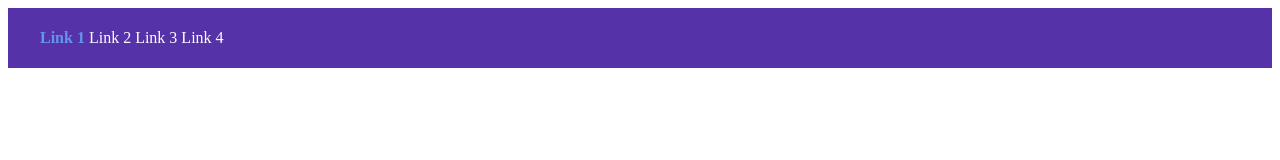
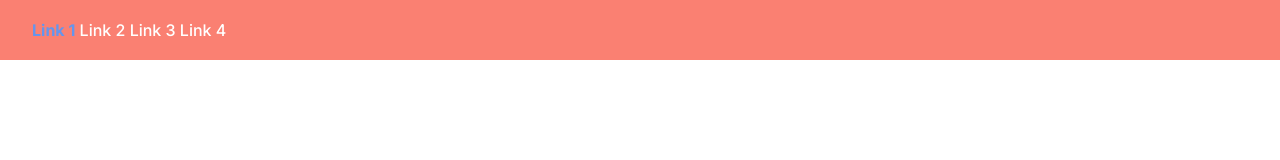
Before and after one commit to pulpodj/ecommerce-bootcamp, a plain HTML site: page index.html in a window 1280 px wide. Drawn offline with Linux system fonts and the light colour scheme; a web font is replaced by a local one.

Commit message:
Añadido archivos scss

```diff
--- /dev/null
+++ b/scss/abstracts/_variables.scss
@@ -0,0 +1,2 @@
+$color-gb-primary: salmon;
+$color-text-light: white;
--- /dev/null
+++ b/scss/base/_reset.scss
@@ -0,0 +1,12 @@
+*,
+*::after,
+*::before {
+    padding: 0;
+    margin: 0;
+    box-sizing: border-box;
+}
+
+a {
+    text-decoration: none;
+    color: white;
+}
--- /dev/null
+++ b/scss/base/_typography.scss
@@ -0,0 +1,5 @@
+@import url('https://fonts.googleapis.com/css2?family=Inter:wght@100;300;500;700&family=Lateef:wght@200;300;400;500;600;700;800&family=Roboto:ital,wght@0,100;0,300;0,400;0,500;1,100;1,300;1,400;1,500&display=swap');
+
+body {
+    font-family: 'Inter',Arial, Helvetica, sans-serif;
+}
--- /dev/null
+++ b/scss/components/_card.scss
@@ -0,0 +1,4 @@
+.card {
+    padding: 1rem;
+    border: 1px solid #666;
+}
--- /dev/null
+++ b/scss/layout/_header.scss
@@ -0,0 +1,26 @@
+
+.main-nav {
+    background-color: $color-gb-primary;
+    color: $color-text-light;
+    height: 60px;
+    display: flex;
+    align-items: center;
+
+    .nav-links {
+        padding: 2rem;
+
+        .nav-item {
+            text-decoration: none;
+            color: $color-text-light;
+            &.active {
+                color: cornflowerblue;
+                font-weight: bold;
+            }
+            &:hover {
+                font-size: 1.2rem;
+                color: darkred;
+            }
+        }
+
+    }
+}
--- a/scss/main.scss
+++ b/scss/main.scss
@@ -1,27 +1,9 @@
-.main-nav {
-    background-color: rgb(85, 50, 168);
-    color: white;
-    height: 60px;
-    display: flex;
-    align-items: center;
+@import "abstracts/variables";
+@import "base/reset";
+@import "base/typography";
+@import "layout/header";
 
-    .nav-links {
-        padding: 2rem;
 
-        .nav-item {
-            text-decoration: none;
-            color: white;
-            &.active {
-                color: cornflowerblue;
-                font-weight: bold;
-            }
-            &:hover {
-                font-size: 1.2rem;
-                color: red;
-            }
-        }
-
-    }
 
 
 
```
Also changed, not shown: css/main.css, pages/contact.html (added), scss/abstracts/_functions.scss (added), scss/abstracts/_mixins.scss (added), scss/layout/_footer.scss (added), scss/layout/_main.scss (added), scss/layout/_sidebar.scss (added), scss/pages/_about-us.scss (added), scss/pages/_contact.scss (added), scss/pages/_home.scss (added), 3 other files.
